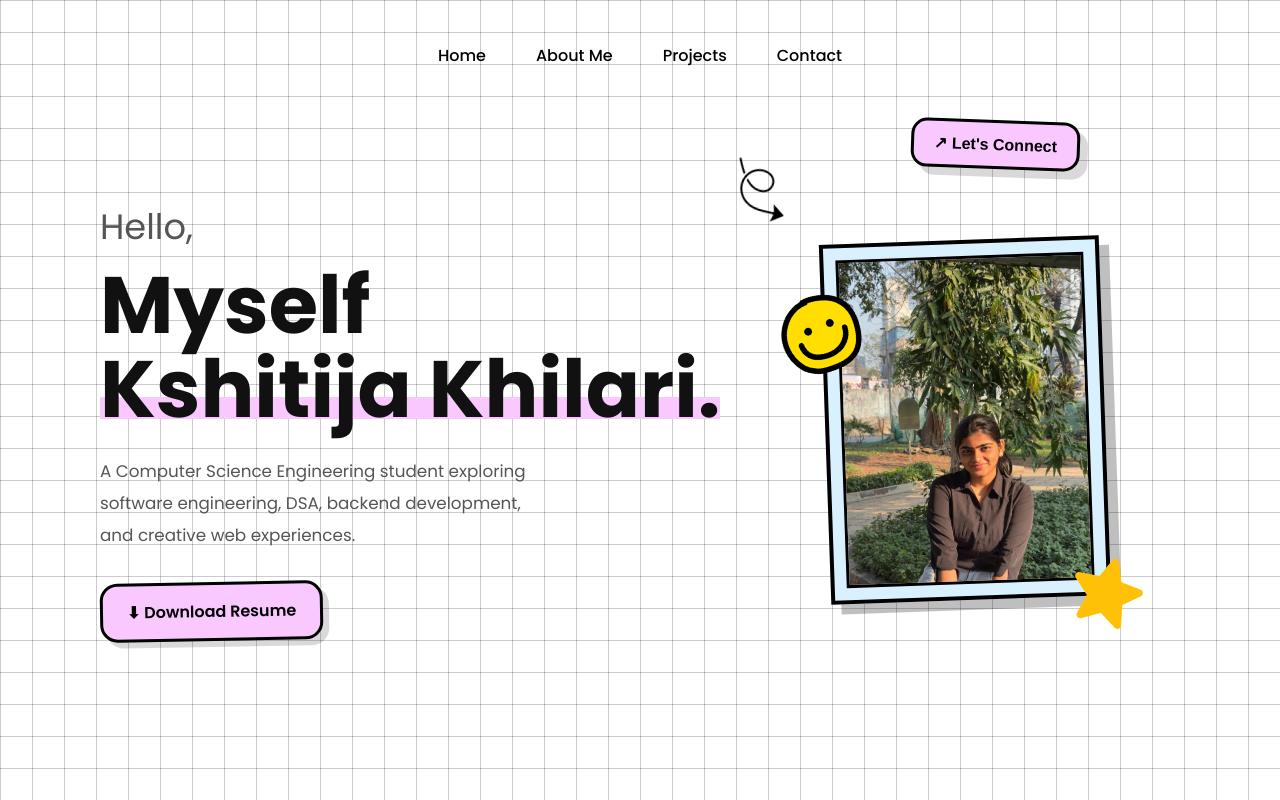
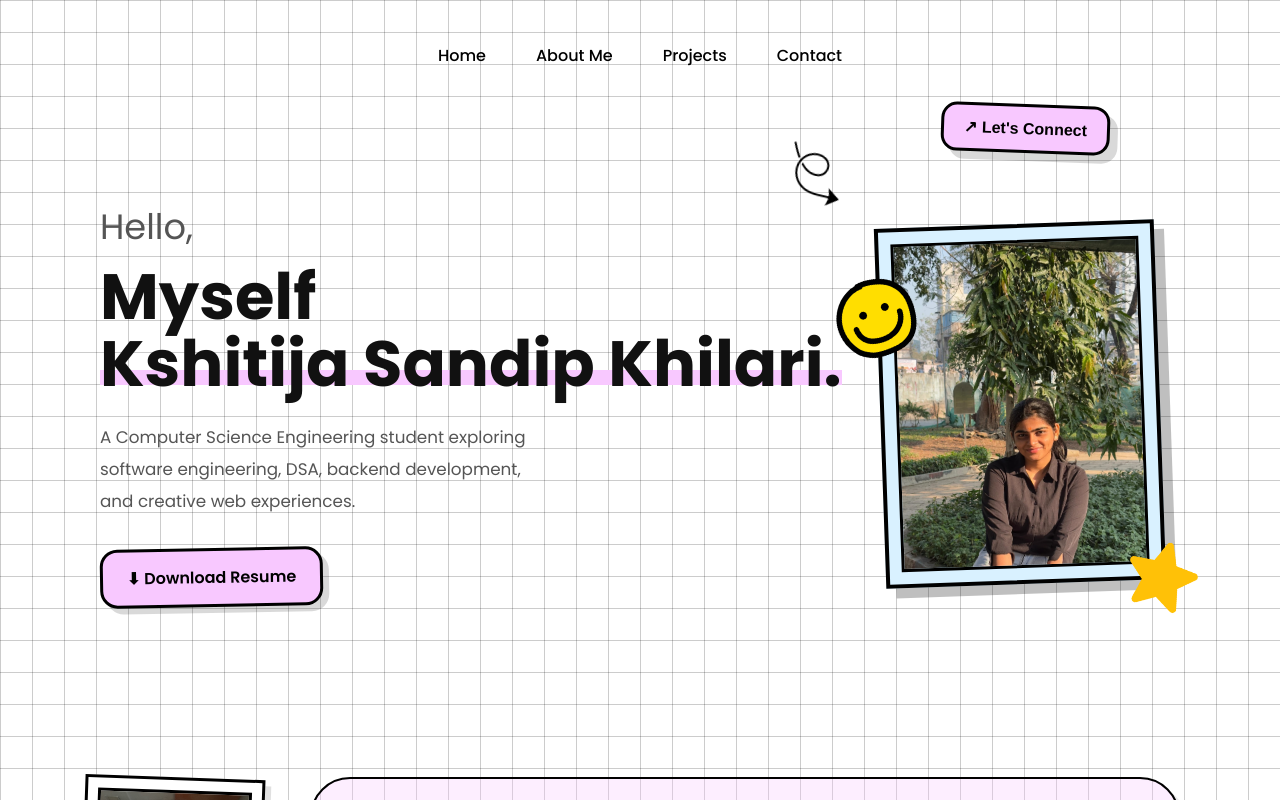
Before and after one commit to KshitijaKhilari/portfolio-website, a React (Vite) app: page / in a window 1280 px wide. Shown: the top 800 px of the page. Built offline with nearby package versions, Linux system fonts and the light colour scheme.

Commit message:
Highlight size reduced, modified name

```diff
--- a/src/Styles/Home.css
+++ b/src/Styles/Home.css
@@ -27,7 +27,7 @@
 }
 
 .hero-title {
-  font-size: 5rem;
+  font-size: 4rem;
   font-weight: 700;
 
   line-height: 1.05;
@@ -58,7 +58,7 @@
   bottom: 12px;
 
   width: 100%;
-  height: 22px;
+  height: 15px;
 
   background-color: #f8c8ff;
 
--- a/src/pages/Home.jsx
+++ b/src/pages/Home.jsx
@@ -59,7 +59,7 @@ function Home() {
           <br />
 
           <span className="highlight">
-            Kshitija Khilari.
+            Kshitija Sandip Khilari.
           </span>
         </h1>
 
```
